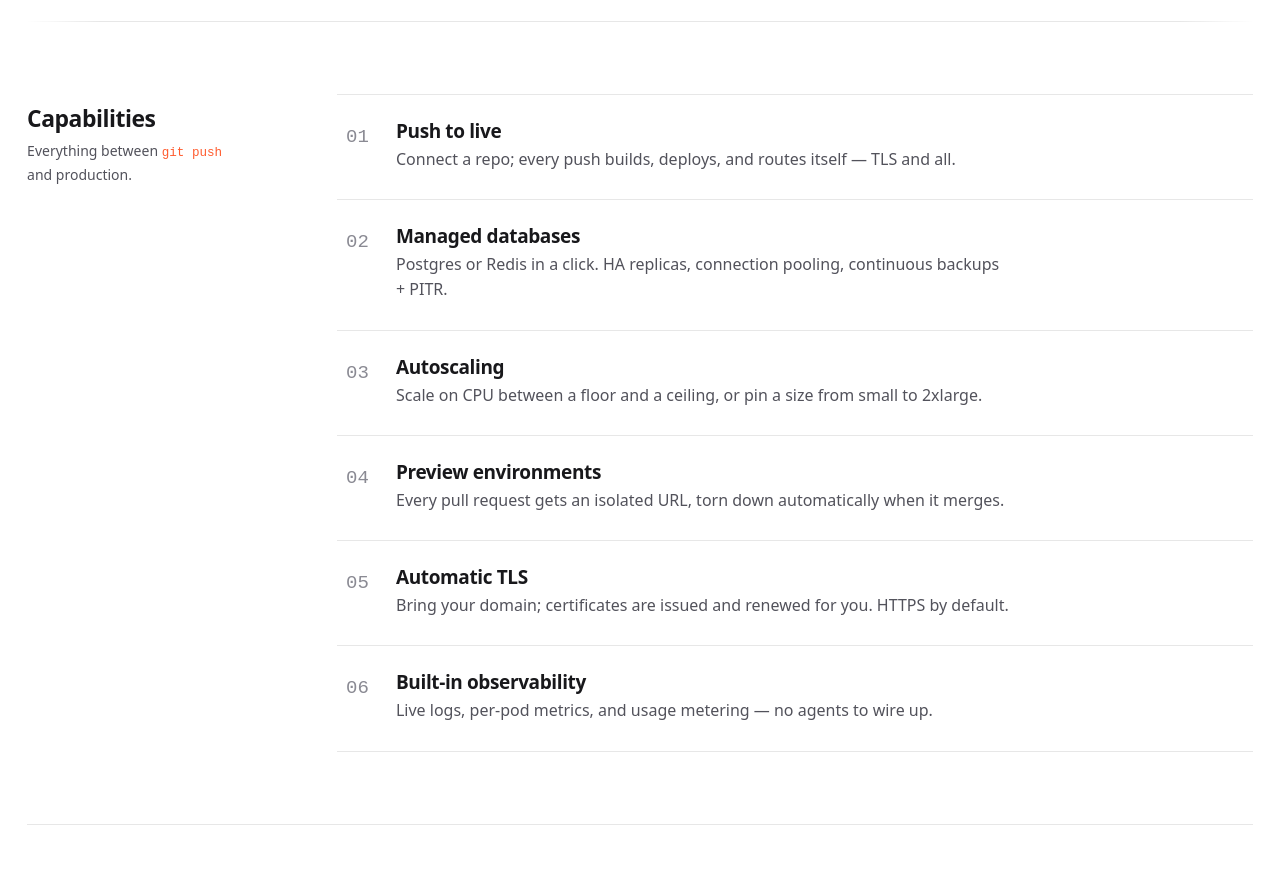
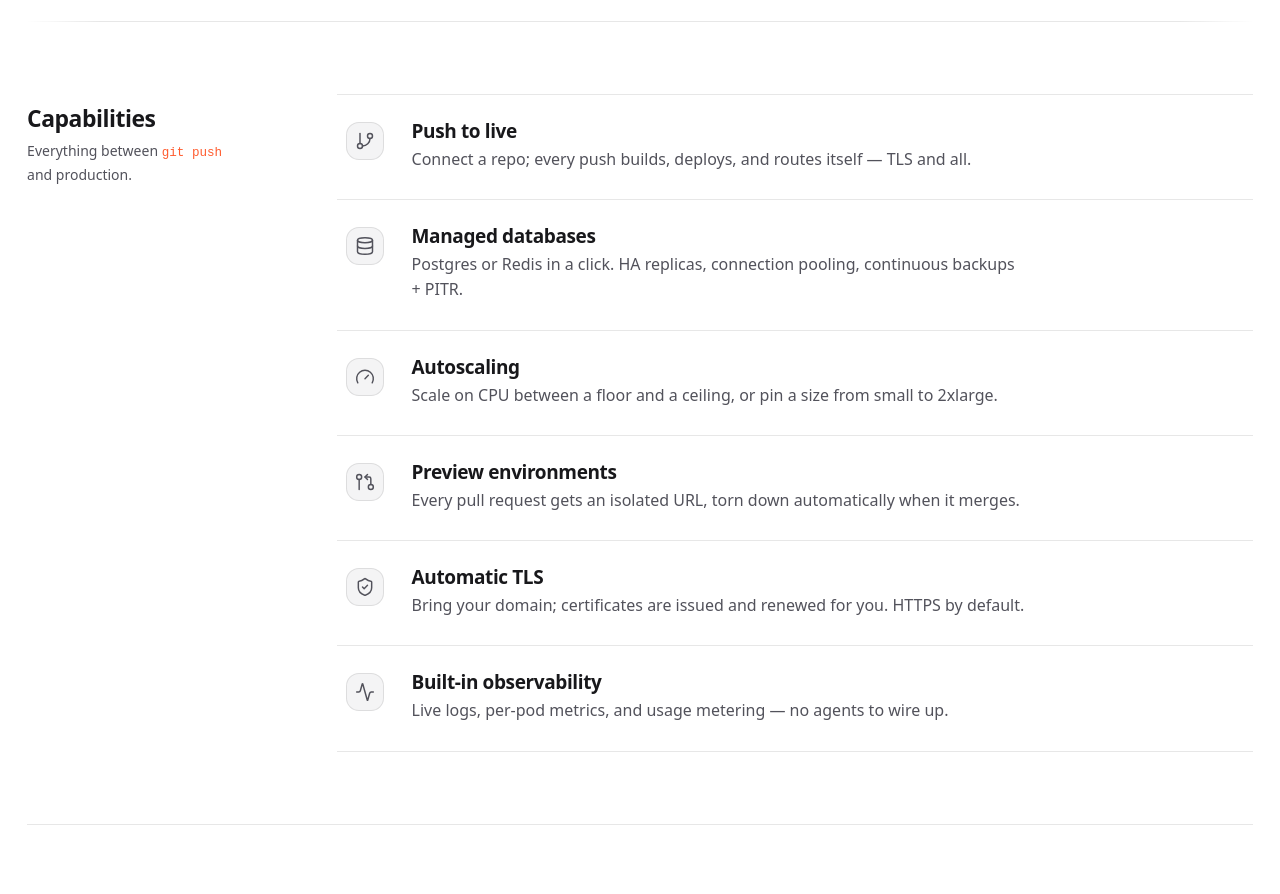
Before and after one commit to ebnsina/uran-web, a SvelteKit app: page / in a window 1280 px wide. Shown: the part 860-1754 px from the top of the page. Built offline with nearby package versions, Linux system fonts and the light colour scheme; a web font is replaced by a local one.

Commit message:
feat(capabilities): icon-led rows instead of bare numbers
Lead each capability with a Lucide icon badge (GitBranch, Database, Gauge,
GitPullRequestArrow, ShieldCheck, Activity) that lights to the accent on row
hover — more scannable and premium than the plain 01–06 numbers.

```diff
--- a/src/routes/+page.svelte
+++ b/src/routes/+page.svelte
@@ -1,6 +1,19 @@
 <script lang="ts">
 	import { goto } from '$app/navigation';
-	import { Link2, ScanSearch, Rocket, TrendingUp, ArrowUpRight, ArrowRight } from '@lucide/svelte';
+	import {
+		Link2,
+		ScanSearch,
+		Rocket,
+		TrendingUp,
+		ArrowUpRight,
+		ArrowRight,
+		GitBranch,
+		Database,
+		Gauge,
+		GitPullRequestArrow,
+		ShieldCheck,
+		Activity
+	} from '@lucide/svelte';
 	import {
 		siGit,
 		siGithub,
@@ -47,32 +60,32 @@
 	// Capabilities read as an index / spec sheet, not a card grid.
 	const capabilities = [
 		{
-			n: '01',
+			icon: GitBranch,
 			t: 'Push to live',
 			d: 'Connect a repo; every push builds, deploys, and routes itself — TLS and all.'
 		},
 		{
-			n: '02',
+			icon: Database,
 			t: 'Managed databases',
 			d: 'Postgres or Redis in a click. HA replicas, connection pooling, continuous backups + PITR.'
 		},
 		{
-			n: '03',
+			icon: Gauge,
 			t: 'Autoscaling',
 			d: 'Scale on CPU between a floor and a ceiling, or pin a size from small to 2xlarge.'
 		},
 		{
-			n: '04',
+			icon: GitPullRequestArrow,
 			t: 'Preview environments',
 			d: 'Every pull request gets an isolated URL, torn down automatically when it merges.'
 		},
 		{
-			n: '05',
+			icon: ShieldCheck,
 			t: 'Automatic TLS',
 			d: 'Bring your domain; certificates are issued and renewed for you. HTTPS by default.'
 		},
 		{
-			n: '06',
+			icon: Activity,
 			t: 'Built-in observability',
 			d: 'Live logs, per-pod metrics, and usage metering — no agents to wire up.'
 		}
@@ -175,10 +188,11 @@
 			<p class="block-note">Everything between <em>git push</em> and production.</p>
 		</aside>
 		<ol class="index">
-			{#each capabilities as c, i (c.n)}
+			{#each capabilities as c, i (c.t)}
+				{@const Icon = c.icon}
 				<Reveal delay={i * 50} y={16}>
 					<li class="row">
-						<span class="row-n u-mono">{c.n}</span>
+						<span class="row-ico"><Icon size={20} strokeWidth={1.75} /></span>
 						<div class="row-main">
 							<h3>{c.t}</h3>
 							<p>{c.d}</p>
@@ -476,13 +490,24 @@
 		background: var(--surface);
 		padding-left: var(--space-s);
 	}
-	.row-n {
-		font-size: var(--step-1);
-		color: var(--fg-subtle);
-		transition: color var(--dur-2) var(--ease-out);
+	.row-ico {
+		display: grid;
+		place-items: center;
+		width: 2.4rem;
+		height: 2.4rem;
+		color: var(--fg-muted);
+		background: var(--surface-2);
+		border: 1px solid var(--border);
+		border-radius: var(--radius-md);
+		transition:
+			color var(--dur-2) var(--ease-out),
+			background var(--dur-2) var(--ease-out),
+			border-color var(--dur-2) var(--ease-out);
 	}
-	.row:hover .row-n {
+	.row:hover .row-ico {
 		color: var(--accent);
+		background: var(--accent-soft);
+		border-color: color-mix(in oklab, var(--accent) 35%, transparent);
 	}
 	.row-main h3 {
 		font-size: var(--step-1);
```
